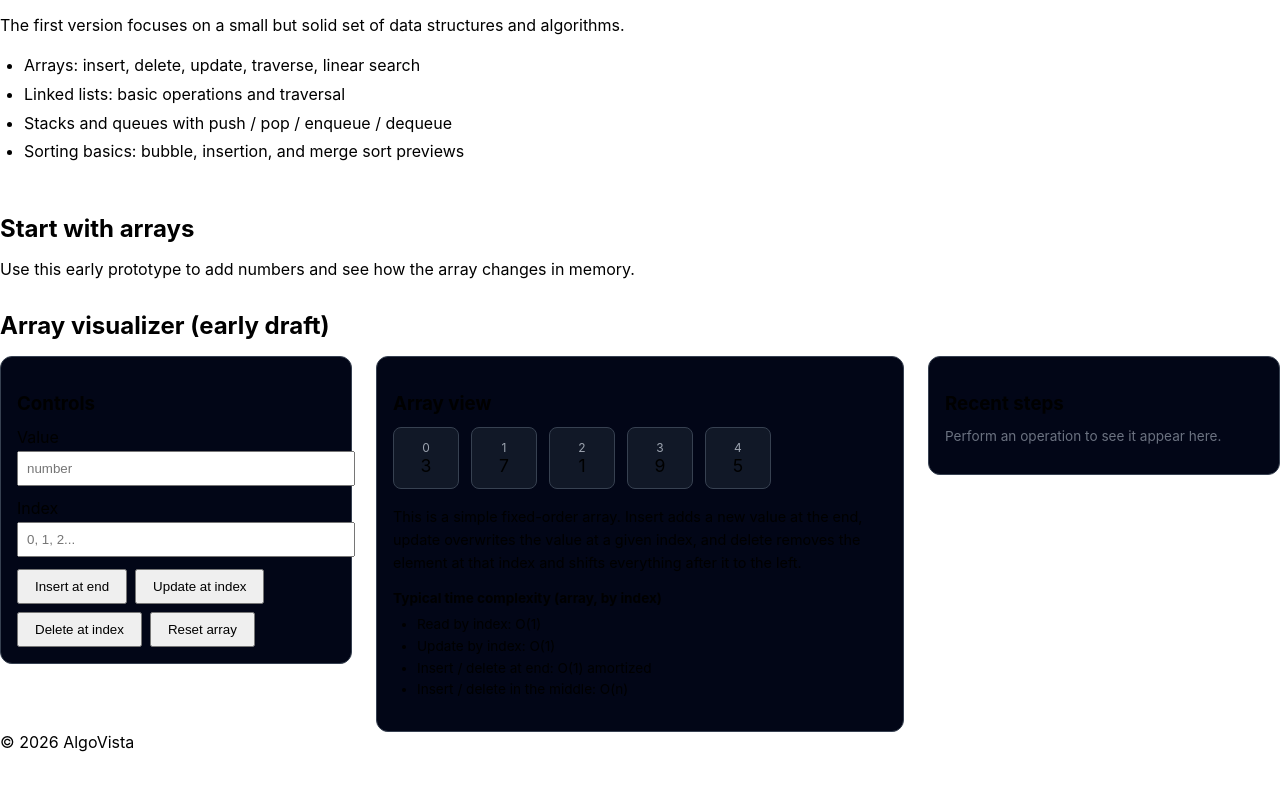
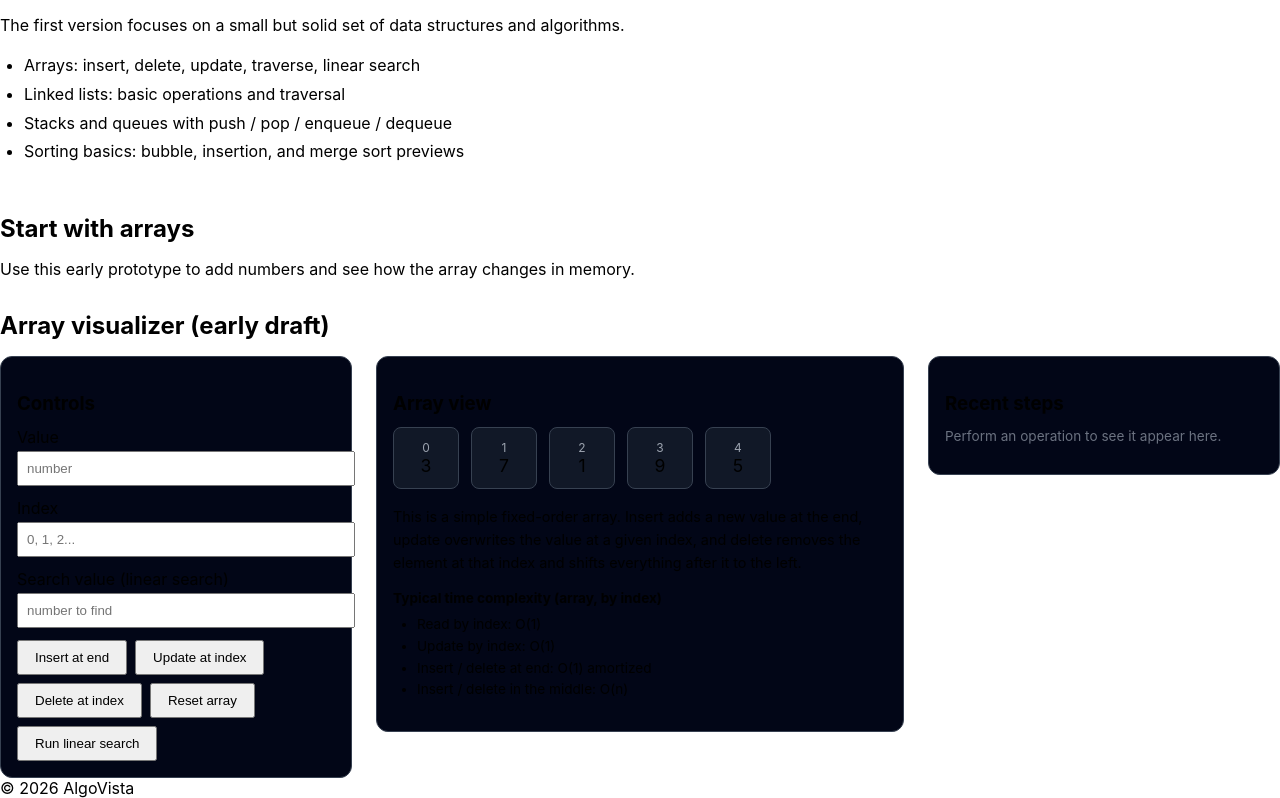
Before and after one commit to Alan-K-Biju-7/AlgoVista, a React (Create React App) app: page / in a window 1280 px wide. Shown: the part 358-1156 px from the top of the page. Before the commit the page ends 1110 px from the top, so only its background shows below. Built offline with nearby package versions, Linux system fonts and the light colour scheme.

Commit message:
add a search value input and button for linear search

```diff
--- a/src/components/visualizer/ArrayControls.jsx
+++ b/src/components/visualizer/ArrayControls.jsx
@@ -2,12 +2,16 @@ function ArrayControls({
   inputValue,
   indexValue,
   message,
+  searchValue,
+  isSearching,
   onInputChange,
   onIndexChange,
+  onSearchValueChange,
   onInsert,
   onUpdate,
   onDelete,
   onReset,
+  onLinearSearch,
 }) {
   return (
     <div
@@ -46,6 +50,19 @@ function ArrayControls({
         />
       </div>
 
+      <div style={{ marginBottom: '0.75rem' }}>
+        <label style={{ display: 'block', marginBottom: '0.25rem' }}>
+          Search value (linear search)
+        </label>
+        <input
+          type="number"
+          value={searchValue}
+          onChange={onSearchValueChange}
+          placeholder="number to find"
+          style={{ padding: '0.5rem', width: '100%' }}
+        />
+      </div>
+
       <div style={{ display: 'flex', flexWrap: 'wrap', gap: '0.5rem' }}>
         <button onClick={onInsert} style={{ padding: '0.5rem 1rem' }}>
           Insert at end
@@ -59,6 +76,13 @@ function ArrayControls({
         <button onClick={onReset} style={{ padding: '0.5rem 1rem' }}>
           Reset array
         </button>
+        <button
+          onClick={onLinearSearch}
+          style={{ padding: '0.5rem 1rem' }}
+          disabled={isSearching}
+        >
+          {isSearching ? 'Searching...' : 'Run linear search'}
+        </button>
       </div>
 
       {message && (
--- a/src/modules/array/ArrayVisualizer.jsx
+++ b/src/modules/array/ArrayVisualizer.jsx
@@ -9,6 +9,11 @@ function ArrayVisualizer() {
   const [indexValue, setIndexValue] = useState('');
   const [message, setMessage] = useState('');
   const [history, setHistory] = useState([]);
+  const [searchValue, setSearchValue] = useState('');
+  const [currentSearchIndex, setCurrentSearchIndex] = useState(null);
+  const [searchFoundIndex, setSearchFoundIndex] = useState(null);
+  const [isSearching, setIsSearching] = useState(false);
+
 
   const resetMessage = () => setMessage('');
 
@@ -76,6 +81,47 @@ function ArrayVisualizer() {
     setMessage(msg);
     setHistory([]);
   };
+  const handleLinearSearch = () => {
+  if (searchValue.trim() === '') {
+    setMessage('Please enter a value to search for.');
+    return;
+  }
+
+  setIsSearching(true);
+  setCurrentSearchIndex(0);
+  setSearchFoundIndex(null);
+  setMessage(`Starting linear search for ${Number(searchValue)}.`);
+
+  const target = Number(searchValue);
+
+  let i = 0;
+
+  const intervalId = setInterval(() => {
+    setCurrentSearchIndex(i);
+
+    if (values[i] === target) {
+      const msg = `Found ${target} at index ${i} using linear search.`;
+      setMessage(msg);
+      pushHistory(msg);
+      setSearchFoundIndex(i);
+      setIsSearching(false);
+      clearInterval(intervalId);
+      return;
+    }
+
+    i += 1;
+
+    if (i >= values.length) {
+      const msg = `Did not find ${target} in the current array.`;
+      setMessage(msg);
+      pushHistory(msg);
+      setIsSearching(false);
+      setCurrentSearchIndex(null);
+      clearInterval(intervalId);
+    }
+  }, 600);
+};
+
 
   return (
     <section style={{ marginTop: '2rem' }}>
@@ -93,15 +139,24 @@ function ArrayVisualizer() {
              inputValue={inputValue}
              indexValue={indexValue}
              message={message}
+             searchValue={searchValue}
+             isSearching={isSearching}
              onInputChange={(e) => setInputValue(e.target.value)}
              onIndexChange={(e) => setIndexValue(e.target.value)}
+             onSearchValueChange={(e) => setSearchValue(e.target.value)}
              onInsert={handleInsert}
              onUpdate={handleUpdate}
              onDelete={handleDelete}
              onReset={handleReset}
+             onLinearSearch={handleLinearSearch}
+
         />
 
-        <ArrayView values={values} />
+         <ArrayView
+        values={values}
+        currentSearchIndex={currentSearchIndex}
+        searchFoundIndex={searchFoundIndex}
+      />
 
         <ArrayHistory history={history} />
       </div>
```
Lines whose indentation alone changed are shown as unchanged.
